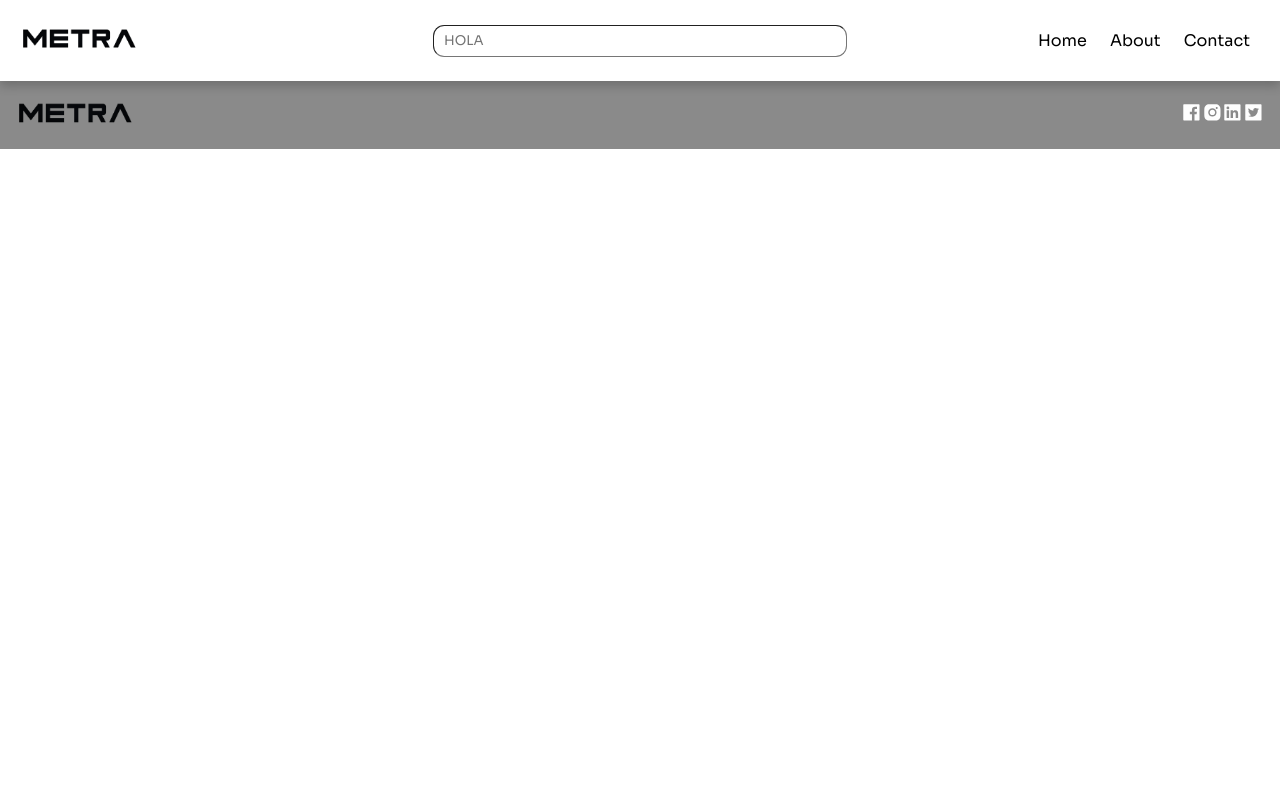
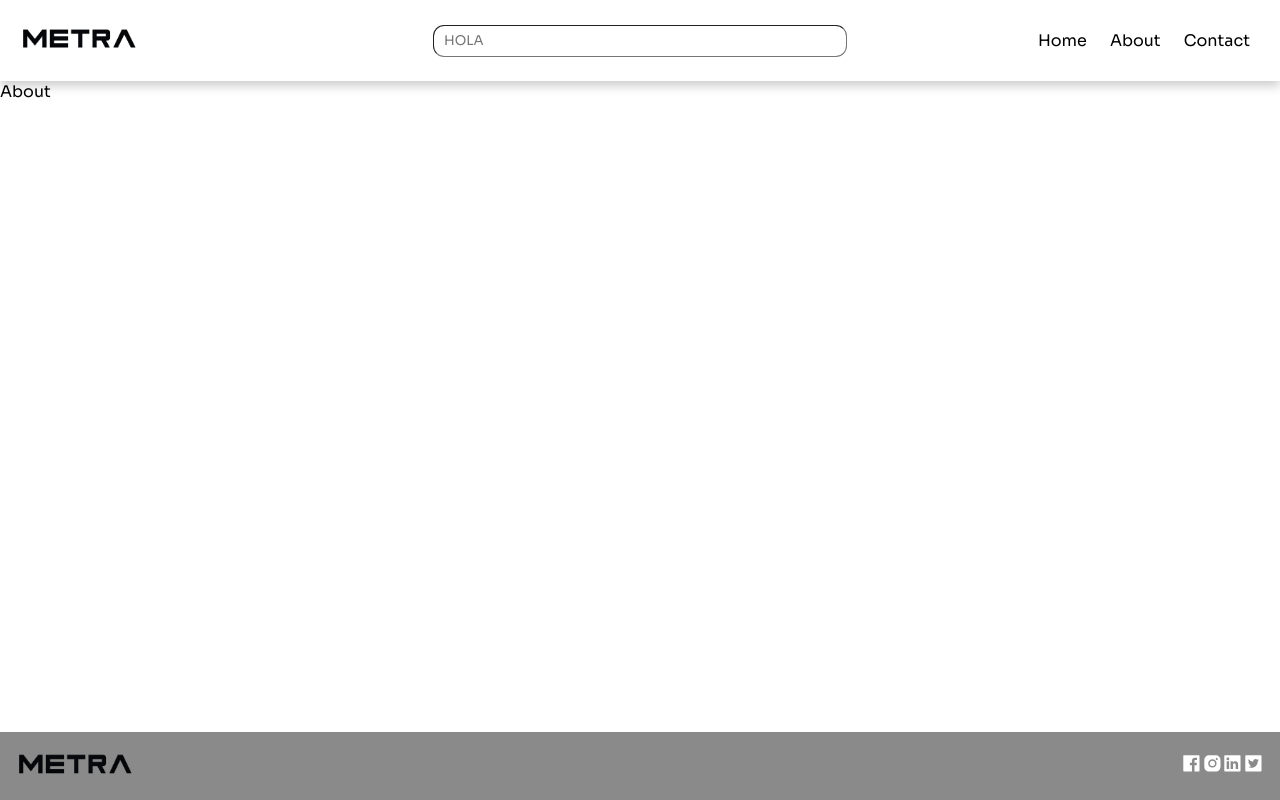
Before and after one commit to imanuel96i/react-full-stack, a React (Create React App) app: page /About in a window 1280 px wide. Before the commit this address had no page. Built offline with nearby package versions, Linux system fonts and the light colour scheme.

Commit message:
Fix footer

```diff
--- /dev/null
+++ b/src/About.tsx
@@ -0,0 +1,9 @@
+import React from 'react'
+
+function About() {
+  return (
+    <div>About</div>
+  )
+}
+
+export default About
--- a/src/components/Nav.tsx
+++ b/src/components/Nav.tsx
@@ -44,7 +44,7 @@ function Nav() {
       </div>
       <div id="test" className={classContainerLink}>
         <Link to="/">Home</Link>
-        <Link to="#k">About</Link>
+        <Link to="/About">About</Link>
         <Link to="#kk">Contact</Link>
       </div>
     </div>
--- a/src/index.tsx
+++ b/src/index.tsx
@@ -5,6 +5,8 @@ import Nav from './components/Nav';
 import Home from './Home';
 import reportWebVitals from './reportWebVitals';
 import { BrowserRouter, Routes, Route } from 'react-router-dom';
+import About from './About';
+import './components/css/index.sass'
 
 
 const root = ReactDOM.createRoot(
@@ -13,11 +15,20 @@ const root = ReactDOM.createRoot(
 root.render(
   <React.StrictMode>
     <BrowserRouter>
-      <Nav />
-      <Routes>
-        <Route path='/' element={<Home/>} />
-      </Routes>
-      <Footer />
+      <div style={{
+            display: "flex",
+            flexDirection: "column",
+            height: "100vh"
+      }}>
+        <Nav />
+        <div style={{flexGrow: 1}}>
+          <Routes>
+            <Route path='/' element={<Home />} />
+            <Route path='/About' element={<About/>} />
+          </Routes>
+        </div>
+        <Footer />
+      </div>
     </BrowserRouter>
   </React.StrictMode>
 );
```
